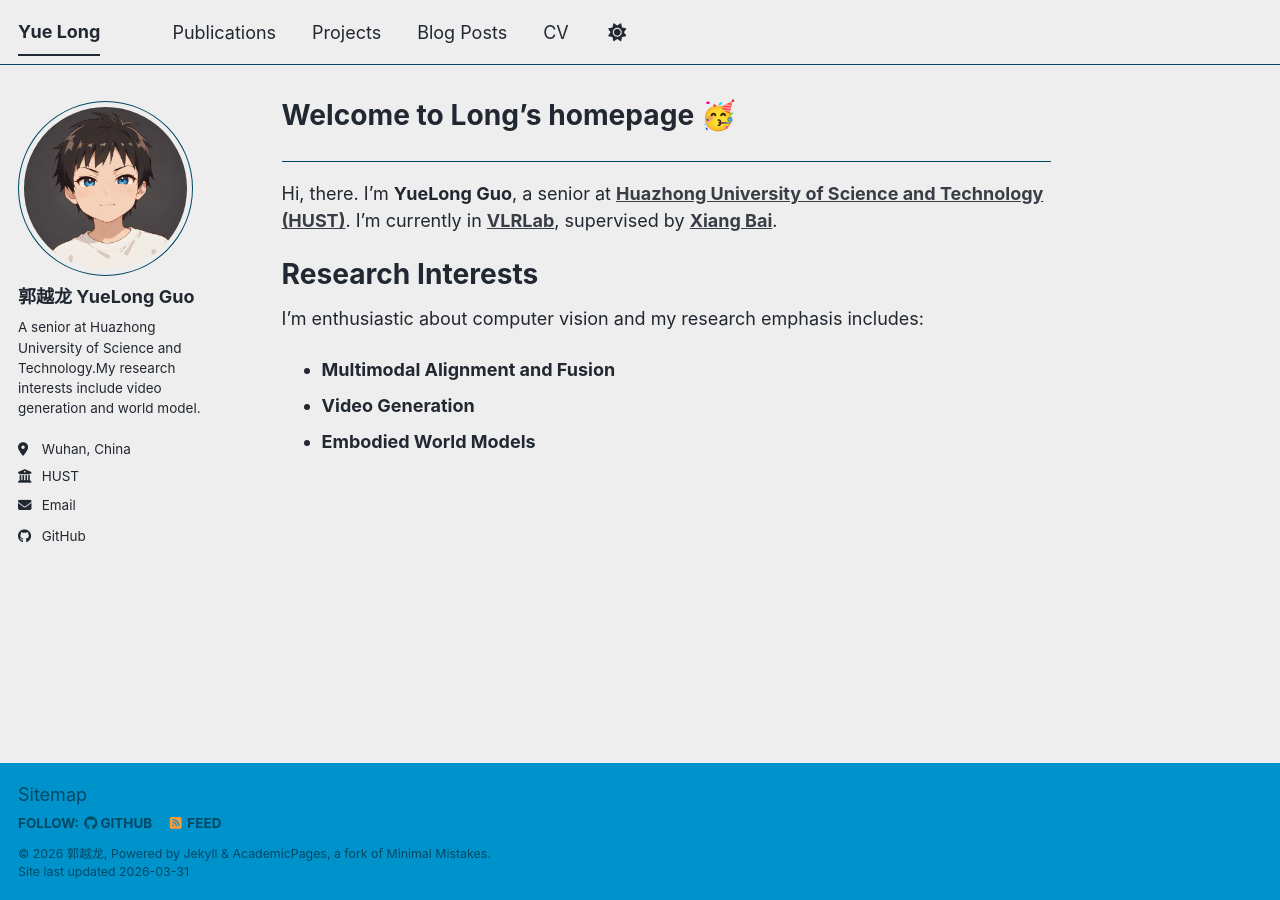
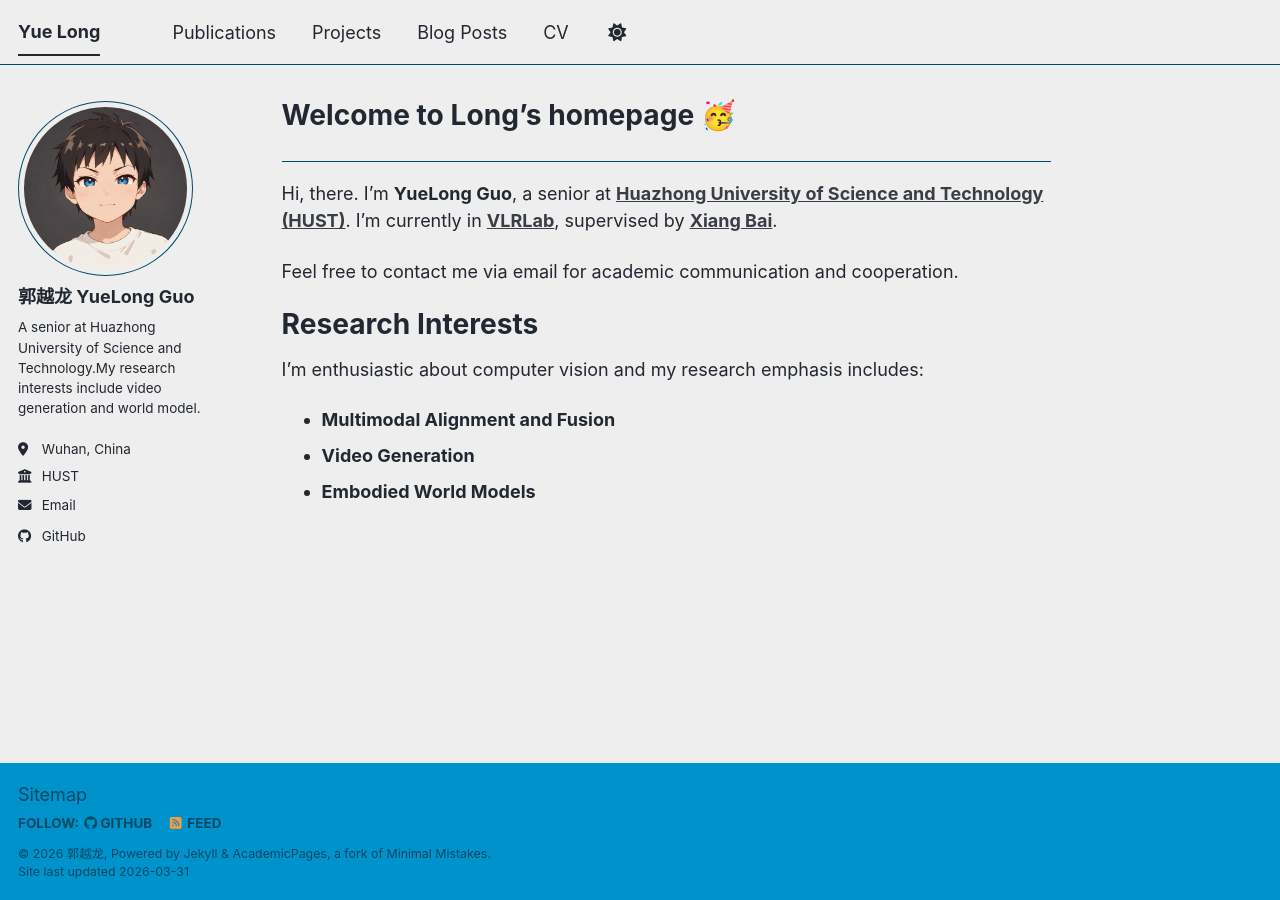
Before and after one commit to G23yl/G23yl.github.io, a Jekyll site: the page built from _pages/about.md, in a window 1280 px wide. Built offline with Jekyll 4.4.1, drawn with Linux system fonts in a browser that asks for light colours; a script bundle is joined from its source files by our own code; library files that are not in the unit come from our copies.

Commit message:
modify about.md 1

```diff
--- a/_pages/about.md
+++ b/_pages/about.md
@@ -11,6 +11,8 @@
 
 Hi, there. I'm **YueLong Guo**, a senior at **[Huazhong University of Science and Technology (HUST)](https://www.hust.edu.cn)**. I'm currently in **[VLRLab](http://vlrlab.aia.hust.edu.cn/yjfx.htm)**, supervised by **[Xiang Bai](https://xbai.vlrlab.net/Chinese)**.
 
+Feel free to contact me via email for academic communication and cooperation.
+
 Research Interests
 ===
 I'm enthusiastic about computer vision and my research emphasis includes:
```
